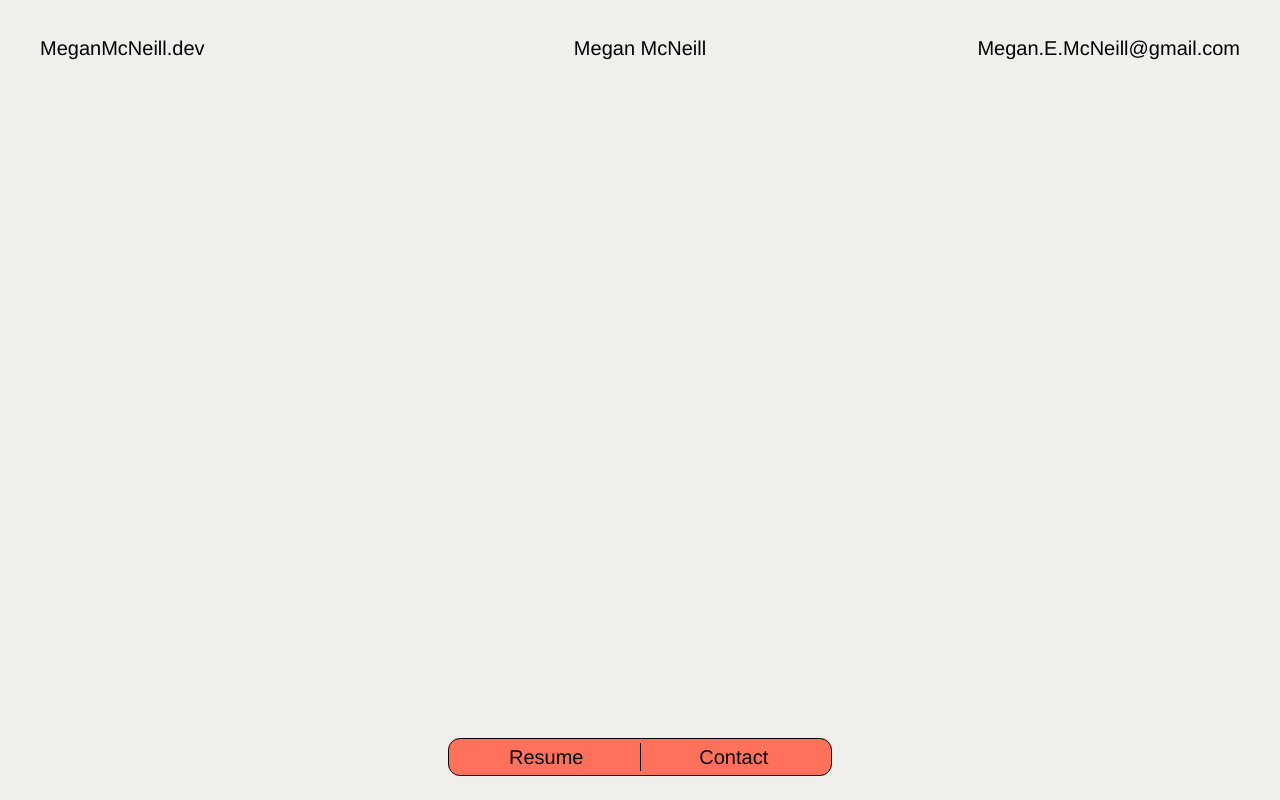
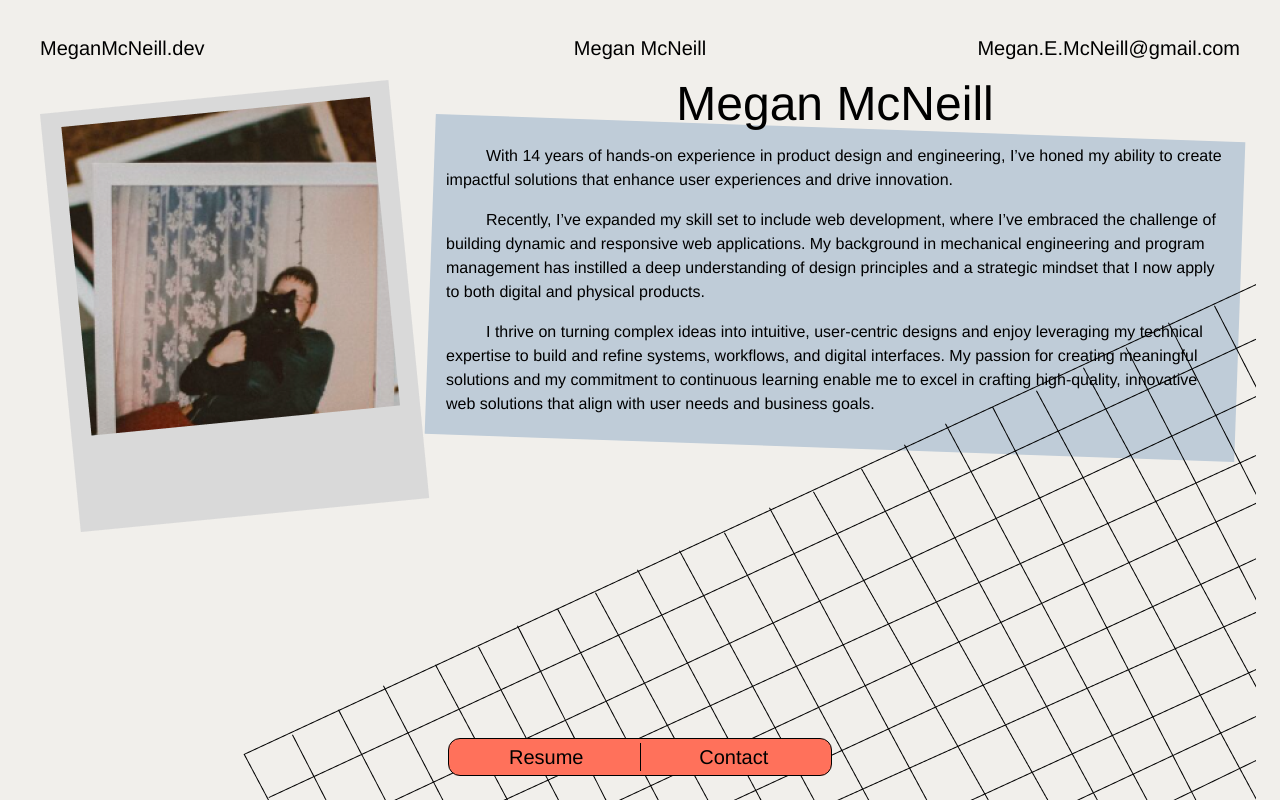
Before and after one commit to bluethreadmade/portfolio-upgrade, a React (Vite) app: page / in a window 1280 px wide. Built offline with nearby package versions, Linux system fonts and the light colour scheme.

Commit message:
added portfolio image, landing page backgound, about me text, landing header

```diff
--- a/src/App.jsx
+++ b/src/App.jsx
@@ -1,10 +1,12 @@
 import Header1 from './components/Header1'
 import MainPopupButton from './components/MainPopupButton';
+import { Outlet } from 'react-router-dom'
 
 function App() {
   return (
       <div className="p-4 flex flex-col" >
         <Header1 />
+        <Outlet />
         <MainPopupButton />
       </div>
   );
--- a/src/main.jsx
+++ b/src/main.jsx
@@ -1,6 +1,5 @@
 import ReactDOM from "react-dom/client";
 
-import App from "./App.jsx";
 import "./App.css";
 
 // Bringing in the required imports from 'react-router-dom' to set up application routing behavior
@@ -9,12 +8,20 @@ import { createBrowserRouter, RouterProvider } from "react-router-dom";
 import "./index.css";
 
 // Bringing in the pages the router will use to conditionally show the appropriate views
+import App from "./App.jsx";
+import LandingPage from "./pages/LandingPage.jsx";
 
 // Define the accessible routes, and which components respond to which URL
 const router = createBrowserRouter([
   {
     path: "/",
     element: <App />,
+    children: [
+      {
+        index: true,
+        element: <LandingPage />
+      }
+    ]
   },
 ]);
 
--- /dev/null
+++ b/src/pages/LandingPage.jsx
@@ -0,0 +1,51 @@
+export default function LandingPage() {
+  return (
+    <div>
+      <div className="flex flex-row">
+        <img src="/public/assets/images/portfolio image.png" className=""></img>
+        <div className="flex flex-col items-center">
+          <h1 className="font-sans text-5xl">Megan McNeill</h1>
+          {/* text and square wrapper */}
+          <div className="relative">
+            {/* square */}
+            <div className="absolute inset-0 bg-french-gray transform rotate-2 -z-10 p-4"></div>
+            {/* text wrapper*/}
+            <div className="relative p-4">
+              <p className="mb-4 indent-10">
+                With 14 years of hands-on experience in product design and
+                engineering, I’ve honed my ability to create impactful solutions
+                that enhance user experiences and drive innovation.
+              </p>
+
+              <p className="mb-4 indent-10">
+                Recently, I’ve expanded my skill set to include web development,
+                where I’ve embraced the challenge of building dynamic and
+                responsive web applications. My background in mechanical
+                engineering and program management has instilled a deep
+                understanding of design principles and a strategic mindset that
+                I now apply to both digital and physical products.
+              </p>
+
+              <p className="mb-4 indent-10">
+                I thrive on turning complex ideas into intuitive, user-centric
+                designs and enjoy leveraging my technical expertise to build and
+                refine systems, workflows, and digital interfaces. My passion
+                for creating meaningful solutions and my commitment to
+                continuous learning enable me to excel in crafting high-quality,
+                innovative web solutions that align with user needs and business
+                goals.
+              </p>
+            </div>
+          </div>
+        </div>
+      </div>
+      <div className="absolute bottom-0 right-0">
+        <img
+          src="/public/assets/images/Graph.png"
+          alt="Graph Image"
+          className=""
+        />
+      </div>
+    </div>
+  );
+}
```
Also changed, not shown: public/assets/images/Graph.png (added), public/assets/images/portfolio image.png (added).
